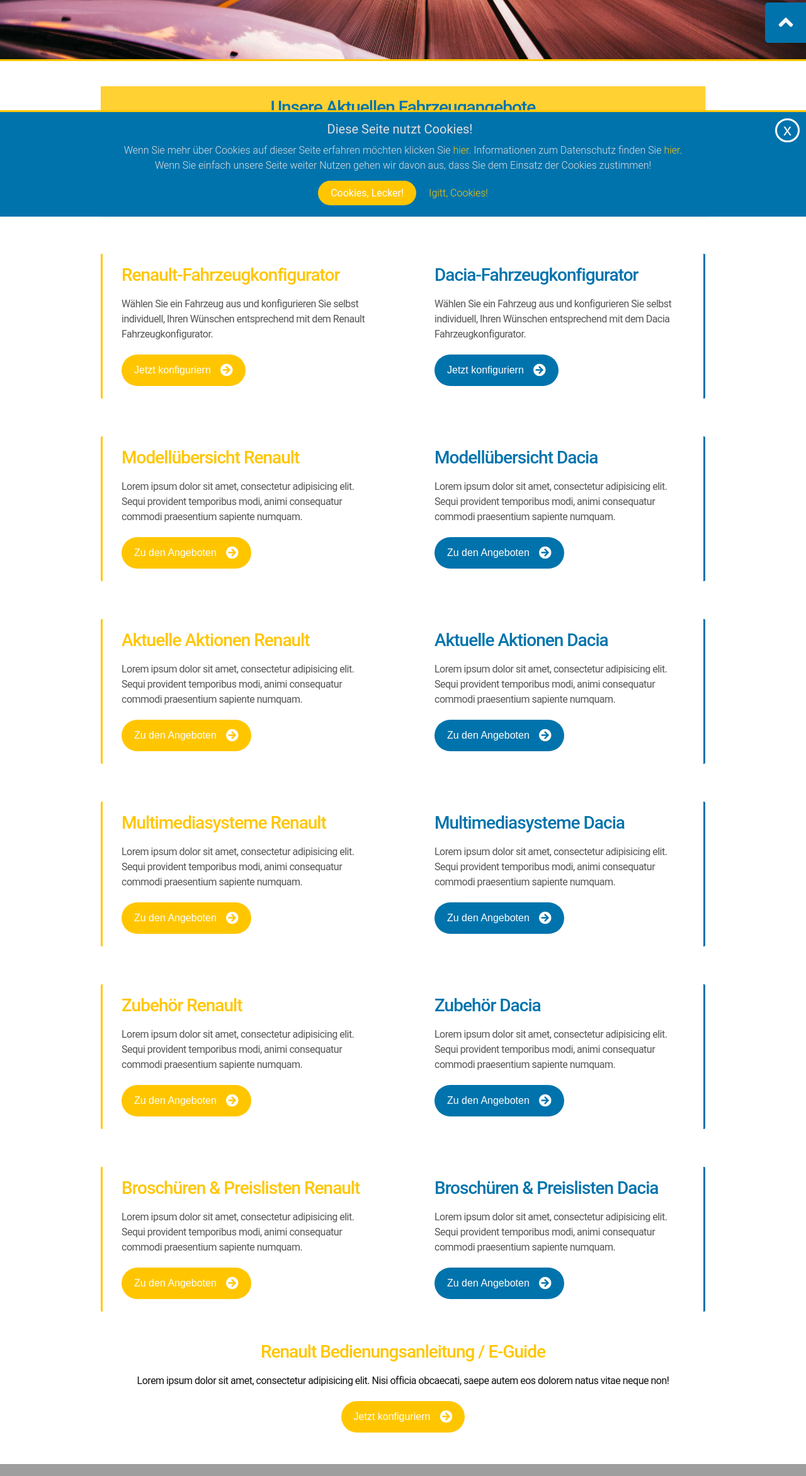
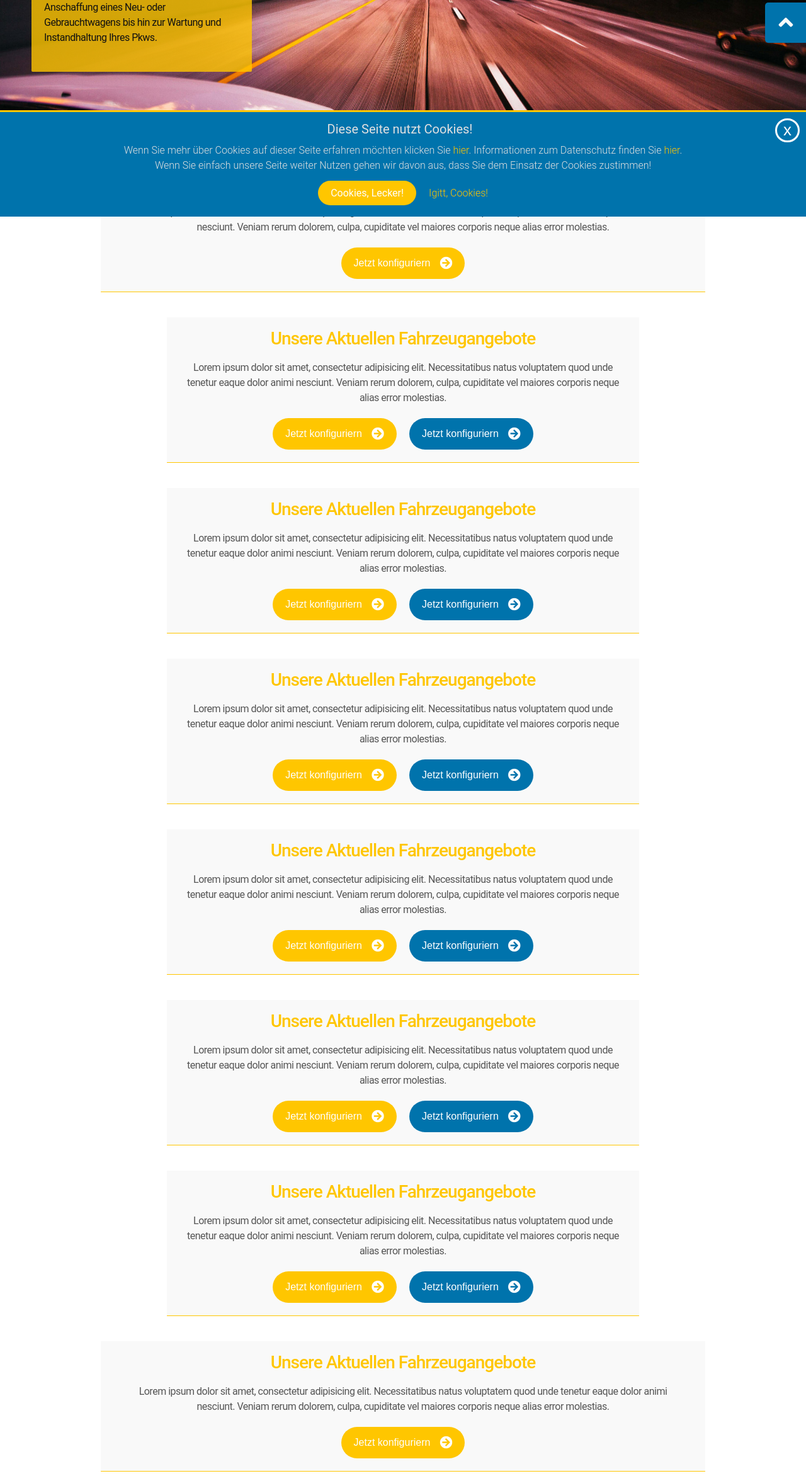
Before and after one commit to Rummel17/bender, a plain HTML site: page index.html in a window 1280 px wide. Shown: the part 456-2800 px from the top of the page at 63% size. Drawn offline with nearby package versions, Linux system fonts and the light colour scheme; some packages are replaced by stand-ins of ours; grey boxes are pictures that could not be loaded.

Commit message:
final 1.0

```diff
--- a/index.html
+++ b/index.html
@@ -78,6 +78,10 @@
         <div id="logo">
           <a href="index.html"><img class="logo logo_bender" src="./resources/images/logo_bender.png" alt="logo of Autohaus Erich Bender"></a>
         </div>
+        <div id="phonenumber">
+          <i class="fas fa-phone"></i>
+          <p class="phonenumber-fontsize">06894 5621</p>
+        </div>
         <div id="cars">
           <img class="cars-image" src="./resources/images/cars8.jpg" alt="display four different types of renault cars">
         </div>
@@ -90,180 +94,115 @@
           <p>Herzlich willkommen auf unserer Internet-Seite.</br>
             Unser kompetentes Team begleitet Sie von der Anschaffung eines Neu- oder Gebrauchtwagens bis hin zur Wartung und Instandhaltung Ihres Pkws.</p>
         </div>
-        <div class="hero2">
-          <h2>Kontaktieren Sie Uns!</h2>
-          <ul>
-            <li>Autohaus Erich Bender</li>
-            <li>Obere Kaiserstraße 7-11</li>
-            <li>66836 St. Ingbert</li>
-            <li>+49 6894 5621</li>
-            <li>info(at)autohaus-erich-bender.de</li>
-          </ul>
-
-        </div>
       </section>
 
       <section class="main">
 
-        <div class="aktuelle-angebote">
-          <h2 class="aktuelle-angebote">
+        <div class="box top">
+          <h2 class="box">
             Unsere Aktuellen Fahrzeugangebote
           </h2>
           <p>Lorem ipsum dolor sit amet, consectetur adipisicing elit. Necessitatibus natus voluptatem quod unde tenetur eaque dolor animi nesciunt. Veniam rerum dolorem, culpa, cupiditate vel maiores corporis neque alias error molestias.</p>
           <div class="button">
+            <a href="https://home.mobile.de/AH-E-BENDER#ses" target="_blank"><button class="yellow">Jetzt konfiguriern<i class="fas fa-arrow-circle-right"></i> </button></a>
+          </div>
+        </div>
+
+        <div class="box small">
+          <h2 class="box">
+            Unsere Aktuellen Fahrzeugangebote
+          </h2>
+          <p>Lorem ipsum dolor sit amet, consectetur adipisicing elit. Necessitatibus natus voluptatem quod unde tenetur eaque dolor animi nesciunt. Veniam rerum dolorem, culpa, cupiditate vel maiores corporis neque alias error molestias.</p>
+          <div class="button">
+            <a href="https://home.mobile.de/AH-E-BENDER#ses" target="_blank"><button class="yellow">Jetzt konfiguriern<i class="fas fa-arrow-circle-right"></i> </button></a>
             <a href="https://home.mobile.de/AH-E-BENDER#ses" target="_blank"><button class="blue">Jetzt konfiguriern<i class="fas fa-arrow-circle-right"></i> </button></a>
           </div>
         </div>
 
-        <div class="main-wrapper">
-
-        <!-- auf Wunsch rausgenommen-->
-          <!-- <div class="logo-box">
-            <a href="https://www.renault.de/"><img class="renault-logo"src="resources/images/logo_renault.png"></a>
+        <div class="box small">
+          <h2 class="box">
+            Unsere Aktuellen Fahrzeugangebote
+          </h2>
+          <p>Lorem ipsum dolor sit amet, consectetur adipisicing elit. Necessitatibus natus voluptatem quod unde tenetur eaque dolor animi nesciunt. Veniam rerum dolorem, culpa, cupiditate vel maiores corporis neque alias error molestias.</p>
+          <div class="button">
+            <a href="https://home.mobile.de/AH-E-BENDER#ses" target="_blank"><button class="yellow">Jetzt konfiguriern<i class="fas fa-arrow-circle-right"></i> </button></a>
+            <a href="https://home.mobile.de/AH-E-BENDER#ses" target="_blank"><button class="blue">Jetzt konfiguriern<i class="fas fa-arrow-circle-right"></i> </button></a>
           </div>
-
-          <div class="logo-box">
-            <a href="https://www.dacia.de/"><img class="dacia-logo" src="resources/images/logo_dacia.png"></a>
+        </div>
+        <div class="box small">
+          <h2 class="box">
+            Unsere Aktuellen Fahrzeugangebote
+          </h2>
+          <p>Lorem ipsum dolor sit amet, consectetur adipisicing elit. Necessitatibus natus voluptatem quod unde tenetur eaque dolor animi nesciunt. Veniam rerum dolorem, culpa, cupiditate vel maiores corporis neque alias error molestias.</p>
+          <div class="button">
+            <a href="https://home.mobile.de/AH-E-BENDER#ses" target="_blank"><button class="yellow">Jetzt konfiguriern<i class="fas fa-arrow-circle-right"></i> </button></a>
+            <a href="https://home.mobile.de/AH-E-BENDER#ses" target="_blank"><button class="blue">Jetzt konfiguriern<i class="fas fa-arrow-circle-right"></i> </button></a>
           </div>
-        -->
-          <div class="box">
-            <h2>
-              Renault-Fahrzeugkonfigurator
-            </h2>
-            <p>Wählen Sie ein Fahrzeug aus und konfigurieren Sie selbst individuell, Ihren Wünschen entsprechend mit dem Renault Fahrzeugkonfigurator.</p>
-            <div class="button">
-              <a href="https://www.renault.de/konfigurator.html" target="_blank"><button class="yellow">Jetzt konfiguriern<i class="fas fa-arrow-circle-right"></i> </button></a>
-            </div>
+        </div>
+        <div class="box small">
+          <h2 class="box">
+            Unsere Aktuellen Fahrzeugangebote
+          </h2>
+          <p>Lorem ipsum dolor sit amet, consectetur adipisicing elit. Necessitatibus natus voluptatem quod unde tenetur eaque dolor animi nesciunt. Veniam rerum dolorem, culpa, cupiditate vel maiores corporis neque alias error molestias.</p>
+          <div class="button">
+            <a href="https://home.mobile.de/AH-E-BENDER#ses" target="_blank"><button class="yellow">Jetzt konfiguriern<i class="fas fa-arrow-circle-right"></i> </button></a>
+            <a href="https://home.mobile.de/AH-E-BENDER#ses" target="_blank"><button class="blue">Jetzt konfiguriern<i class="fas fa-arrow-circle-right"></i> </button></a>
           </div>
-
-          <div class="box">
-            <h2 class="h2__blue">
-              Dacia-Fahrzeugkonfigurator
-            </h2>
-            <p>Wählen Sie ein Fahrzeug aus und konfigurieren Sie selbst individuell, Ihren Wünschen entsprechend mit dem Dacia Fahrzeugkonfigurator.</p>
-            <div class="button">
-              <a href="https://www.dacia.de/konfigurator-modelluebersicht.html" target="_blank"><button class="blue">Jetzt konfiguriern <i class="fas fa-arrow-circle-right"></i> </button></a>
-            </div>
+        </div>
+        <div class="box small">
+          <h2 class="box">
+            Unsere Aktuellen Fahrzeugangebote
+          </h2>
+          <p>Lorem ipsum dolor sit amet, consectetur adipisicing elit. Necessitatibus natus voluptatem quod unde tenetur eaque dolor animi nesciunt. Veniam rerum dolorem, culpa, cupiditate vel maiores corporis neque alias error molestias.</p>
+          <div class="button">
+            <a href="https://home.mobile.de/AH-E-BENDER#ses" target="_blank"><button class="yellow">Jetzt konfiguriern<i class="fas fa-arrow-circle-right"></i> </button></a>
+            <a href="https://home.mobile.de/AH-E-BENDER#ses" target="_blank"><button class="blue">Jetzt konfiguriern<i class="fas fa-arrow-circle-right"></i> </button></a>
           </div>
-
-          <div class="box">
-            <h2>
-              Modellübersicht Renault
-            </h2>
-            <p>Lorem ipsum dolor sit amet, consectetur adipisicing elit. Sequi provident temporibus modi, animi consequatur commodi praesentium sapiente numquam.</p>
-            <div class="button">
-              <a href="https://www.renault.de/modellpalette/renault-modelluebersicht.html" target="_blank"><button class="yellow">Zu den Angeboten <i class="fas fa-arrow-circle-right"></i> </button></a>
-            </div>
+        </div>
+        <div class="box small">
+          <h2 class="box">
+            Unsere Aktuellen Fahrzeugangebote
+          </h2>
+          <p>Lorem ipsum dolor sit amet, consectetur adipisicing elit. Necessitatibus natus voluptatem quod unde tenetur eaque dolor animi nesciunt. Veniam rerum dolorem, culpa, cupiditate vel maiores corporis neque alias error molestias.</p>
+          <div class="button">
+            <a href="https://home.mobile.de/AH-E-BENDER#ses" target="_blank"><button class="yellow">Jetzt konfiguriern<i class="fas fa-arrow-circle-right"></i> </button></a>
+            <a href="https://home.mobile.de/AH-E-BENDER#ses" target="_blank"><button class="blue">Jetzt konfiguriern<i class="fas fa-arrow-circle-right"></i> </button></a>
           </div>
-
-          <div class="box">
-            <h2 class="h2__blue">
-              Modellübersicht Dacia
-            </h2>
-            <p>Lorem ipsum dolor sit amet, consectetur adipisicing elit. Sequi provident temporibus modi, animi consequatur commodi praesentium sapiente numquam.</p>
-            <div class="button">
-              <a href="https://www.dacia.de/dacia-modellpalette/dacia-modelluebersicht.html" target="_blank"><button class="blue">Zu den Angeboten <i class="fas fa-arrow-circle-right"></i> </button></a>
-            </div>
-          </div>
-
-          <div class="box">
-            <h2>
-              Aktuelle Aktionen Renault
-            </h2>
-            <p>Lorem ipsum dolor sit amet, consectetur adipisicing elit. Sequi provident temporibus modi, animi consequatur commodi praesentium sapiente numquam.</p>
-            <div class="button">
-              <a href="https://www.renault.de/services/renault-service/unsere-angebote.html" target="_blank"><button class="yellow">Zu den Angeboten <i class="fas fa-arrow-circle-right"></i> </button></a>
-            </div>
-          </div>
-
-          <div class="box">
-            <h2 class="h2__blue">
-              Aktuelle Aktionen Dacia
-            </h2>
-            <p>Lorem ipsum dolor sit amet, consectetur adipisicing elit. Sequi provident temporibus modi, animi consequatur commodi praesentium sapiente numquam.</p>
-            <div class="button">
-              <a href="https://www.dacia.de/service-zubehoer-top-angebote-finanzierung/aktuelle-aktion.html" target="_blank"><button class="blue">Zu den Angeboten <i class="fas fa-arrow-circle-right"></i> </button></a>
-            </div>
-          </div>
-
-          <div class="box">
-            <h2>
-              Multimediasysteme Renault
-            </h2>
-            <p>Lorem ipsum dolor sit amet, consectetur adipisicing elit. Sequi provident temporibus modi, animi consequatur commodi praesentium sapiente numquam.</p>
-            <div class="button">
-              <a href="https://www.renault-multimedia.com/de_DE#" target="_blank"><button class="yellow">Zu den Angeboten <i class="fas fa-arrow-circle-right"></i> </button></a>
-            </div>
-          </div>
-
-          <div class="box">
-            <h2 class="h2__blue">
-              Multimediasysteme Dacia
-            </h2>
-            <p>Lorem ipsum dolor sit amet, consectetur adipisicing elit. Sequi provident temporibus modi, animi consequatur commodi praesentium sapiente numquam.</p>
-            <div class="button">
-              <a href="https://www.dacia.de/dacia-modellpalette/multimedia/media-nav-evolution.html" target="_blank"><button class="blue">Zu den Angeboten <i class="fas fa-arrow-circle-right"></i> </button></a>
-            </div>
-          </div>
-
-          <div class="box">
-            <h2>
-              Zubehör Renault
-            </h2>
-            <p>Lorem ipsum dolor sit amet, consectetur adipisicing elit. Sequi provident temporibus modi, animi consequatur commodi praesentium sapiente numquam.</p>
-            <div class="button">
-              <a href="https://zubehoer.renault.de/#!/home" target="_blank"><button class="yellow">Zu den Angeboten <i class="fas fa-arrow-circle-right"></i> </button></a>
-            </div>
-          </div>
-
-          <div class="box">
-            <h2 class="h2__blue">
-              Zubehör Dacia
-            </h2>
-            <p>Lorem ipsum dolor sit amet, consectetur adipisicing elit. Sequi provident temporibus modi, animi consequatur commodi praesentium sapiente numquam.</p>
-            <div class="button">
-              <a href="https://zubehoer.dacia.de/#!/home" target="_blank"><button class="blue">Zu den Angeboten <i class="fas fa-arrow-circle-right"></i> </button></a>
-            </div>
-          </div>
-
-            <div class="box">
-              <h2>
-                Broschüren & Preislisten Renault
-              </h2>
-              <p>Lorem ipsum dolor sit amet, consectetur adipisicing elit. Sequi provident temporibus modi, animi consequatur commodi praesentium sapiente numquam.</p>
-              <div class="button">
-                <a href="https://anfrage.renault.de/broschuere/#/" target="_blank"><button class="yellow">Zu den Angeboten <i class="fas fa-arrow-circle-right"></i> </button></a>
-              </div>
-            </div>
-
-            <div class="box">
-              <h2 class="h2__blue">
-                Broschüren & Preislisten Dacia
-              </h2>
-              <p>Lorem ipsum dolor sit amet, consectetur adipisicing elit. Sequi provident temporibus modi, animi consequatur commodi praesentium sapiente numquam.</p>
-              <div class="button">
-                <a href="http://aktuell.dacia.de/broschuere/#/auswahl" target="_blank"><button class="blue">Zu den Angeboten <i class="fas fa-arrow-circle-right"></i> </button></a>
-              </div>
-            </div>
-
-          </div>
+        </div>
 
 
-          <div class="renault-bedienung">
-            <h2 class="renault-bedienung">
-              Renault Bedienungsanleitung / E-Guide
-            </h2>
-            <p>Lorem ipsum dolor sit amet, consectetur adipisicing elit. Nisi officia obcaecati, saepe autem eos dolorem natus vitae neque non!</p>
-            <div class="button">
-              <a href="http://de.e-guide.renault.com/deu/" target="_blank"><button class="yellow">Jetzt konfiguriern<i class="fas fa-arrow-circle-right"></i> </button></a>
-            </div>
+        <div class="box bottom">
+          <h2 class="box">
+            Unsere Aktuellen Fahrzeugangebote
+          </h2>
+          <p>Lorem ipsum dolor sit amet, consectetur adipisicing elit. Necessitatibus natus voluptatem quod unde tenetur eaque dolor animi nesciunt. Veniam rerum dolorem, culpa, cupiditate vel maiores corporis neque alias error molestias.</p>
+          <div class="button">
+            <a href="https://home.mobile.de/AH-E-BENDER#ses" target="_blank"><button class="yellow">Jetzt konfiguriern<i class="fas fa-arrow-circle-right"></i> </button></a>
           </div>
+        </div>
 
-        </div>
       </section>
 
       <!--map section -->
       <section class="map">
+
+        <div class="map-contact">
+          <div class="phone">
+            <i class="fas fa-phone map-contact-phone"></i>
+            <p> Rufen Sie uns an</p>
+            <span> 06894 5621</span>
+          </div>
+          <a class="schreiben" href="mailto:info@autohaus-erich-bender.de">
+            <i class="fas fa-envelope"></i>
+            <p> Schreiben Sie uns</p>
+            <span> info(at)autohaus-erich-bender.de</span>
+          </a>
+            <a class="besuchen" href="https://www.google.com/maps/place/Autohaus+Erich+Bender+E.+K./@49.28565,7.150912,15z/data=!4m2!3m1!1s0x0:0x8e778ae9db5aa2cf?sa=X&ved=2ahUKEwieipqJq63dAhVO46QKHbdrDAwQ_BIwCnoECAoQCw" target="_blank">
+              <i class="fas fa-map-marker-alt"></i>
+              <p> Besuchen Sie uns</p>
+              <span> Route planen</span>
+            </a>
+        </div>
 
         <!--The div element for the map -->
         <div id="map"></div>
@@ -353,7 +292,6 @@
     <!-- JavaScript Section -->
 
     <script src="resources/js/map.js"></script>
-    <script  src="resources/js/shrink.js"></script>
     <script async defer
     src="https://maps.googleapis.com/maps/api/js?key=AIzaSyAq9tcm4Irrb4Nc0qiu6GQVZ5YsQFIY36E&callback=initMap&libraries=places">
     </script>
--- a/resources/css/style.css
+++ b/resources/css/style.css
@@ -36,12 +36,12 @@
   padding-top: 0px;
 }
 h2.h2__blue {
-  color: var(--blue);
+  color: var(--yellowDark);
   font-size: 1.75rem;
   padding-top: 0px;
 }
 h2.aktuelle-angebote {
-  color: var(--blue);
+  color: var(--yellowDark);
   margin-top: 20px;
 }
 
@@ -164,7 +164,6 @@
   z-index: 10;
   box-shadow: rgba(29, 29, 29, 0.1) 0px 2px 2px 0px;
   padding: 15px 20px 20px 20px;
-  position: fixed;
   width: 100%;
   background-color: white;
   display: flex;
@@ -172,17 +171,27 @@
   justify-content: space-between;
   height: 120px;
   overflow: hidden;
+  border-bottom: 1px solid #888;
+}
+
+header {
 }
 
 #logo {
-  max-width: 450px;
+  max-width: 400px;
   overflow: hidden;
   height: auto;
   transition: all 0.3s ease-in-out;
 }
 
 #cars {
-  max-width: 400px;
+  max-width: 350px;
+}
+#phonenumber{
+  display: flex;
+  align-items: center;
+  margin-top: 1.5rem;
+  margin-right: 2rem;
 }
 
 .shrink {
@@ -199,6 +208,16 @@
 .logo__small, .cars-image__small{
   width: 75%;
 }
+.phonenumber-fontsize{
+  font-size: 2rem;
+  color:#333;
+}
+.fa-phone {
+  font-size: 1.5rem;
+  color: #555;
+  transform: scaleX(-1);
+}
+
 
 /*hero*/
 .banner {
@@ -282,27 +301,9 @@
   margin: 0px 10rem 0px 10rem;
   padding: 60px 0px 10px 0px;
 }
-.logo-box {
-  width: 100%;
-  height: auto;
-  overflow: hidden;
 
-}
-.logo-box a {
-margin-left: 30px;
-}
 
-.renault-logo {
-  width: 50%;
-  height: auto;
-}
-
-.dacia-logo {
-  width: 21%;
-  height: auto;
-}
-
-div.aktuelle-angebote, div.renault-bedienung {
+div.box {
   grid-column: 1 / -1;
   text-align: center;
   max-width: 1000px;
@@ -310,53 +311,37 @@
   grid-template-columns: 1fr;
   margin: 40px 10rem 0px 10rem;
   padding: 0px 0px 10px 0px;
+  background-color: #f9f9f9;
+  padding-bottom: 20px;
+  border-bottom: 1px solid var(--yellowDark);
+  padding: 20px;
 }
 
-div.aktuelle-angebote {
-  background-color: var(--yellow);
-  padding-bottom: 20px;
-  box-shadow: rgba(29, 29, 29, 0.1) 2px 2px 4px;
+.box.small {
+  max-width: 750px;
 }
 
-div.renault-bedienung {
+.box.top {
   margin-top: 40px;
+}
+
+.box.bottom {
   margin-bottom: 40px;
 }
 
-.cars-bottom {
-  margin-top: 20px;
-  width: 450px;
-}
-
-.aktuelle-angebote div.button, .renault-bedienung div.button {
+.box div.button {
   display: flex;
   justify-content: center;
   width: 100%;
 }
-.aktuelle-angebote div.button a:link, .renault-bedienung div.button a:link{
+.abox div.button a:link{
   text-decoration: none;
 }
-.aktuelle-angebote div.button button .fa-arrow-circle-right, .renault-bedienung div.button button .fa-arrow-circle-right {
+.box div.button button .fa-arrow-circle-right{
   margin-left: 15px;
   font-size: 1.25rem;
 }
 
-.main>*{
-  grid-column: 1/ 1;
-}
-
-
-.box:nth-child(odd){
-  border-left: 3px solid var(--yellowDark);
-}
-.box:nth-child(even){
-  border-right: 3px solid var(--blue);
-}
-
-.box {
-  border-radius: 2px 2px 2px 2px;
-  padding: 20px 20px;
-}
 
 
 /*button style */
@@ -410,6 +395,53 @@
 .map {
   border-bottom: 3px solid var(--yellowDark);
 }
+
+.map-contact{
+background-color: var(--yellowDark);
+width: 100%;
+display: flex;
+justify-content: center;
+color: #f9f9f9;
+}
+
+.fas.fa-phone.map-contact-phone {
+  color: #f9f9f9;
+  font-size: 1.85rem;
+}
+
+.map-contact p {
+  color: #f9f9f9;
+  letter-spacing: .5px;
+  font-size: 1.1rem;
+  font-weight: 400;
+}
+.map-contact span {
+  font-weight: 100;
+  font-size: .85rem;
+  letter-spacing: .8px;
+  color: #f9f9f9;
+}
+.map-contact a {
+  display: flex;
+  flex-flow: column;
+  align-items: center;
+  width: 25%;
+  padding: 1.85rem 0rem;
+  text-decoration: none;
+  color: #f9f9f9;
+  letter-spacing: .5px;
+}
+.map-contact div {
+  display: flex;
+  flex-flow: column;
+  align-items: center;
+  width: 25%;
+  padding: 1.85rem 0rem;
+}
+.map-contact a i {
+  font-size: 1.85rem;
+}
+
 
 #map {
   height: 400px;
--- a/resources/js/shrink.js
+++ b/resources/js/shrink.js
@@ -3,12 +3,14 @@
     ($(document).scrollTop() > 100){
     $("header").addClass("shrink");
     $(".logo").addClass("logo__small");
+    $(".phonenumber-fontsize").addClass("phonenumber__small");
     $(".cars-image").addClass("cars-image__small");
   }
   else
   {
     $("header").removeClass("shrink");
     $(".logo").removeClass("logo__small");
+    $(".phonenumber-fontsize").removeClass("phonenumber__small");
     $(".cars-image").removeClass("cars-image__small");
   }
 });
```
Also changed, not shown: assets/Layout2.jpg (added).
